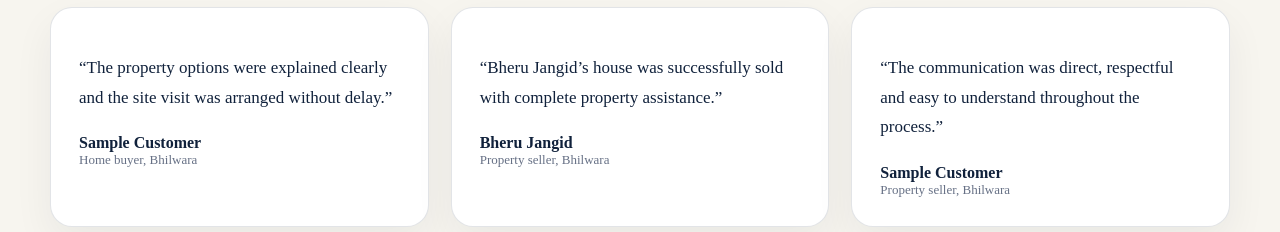
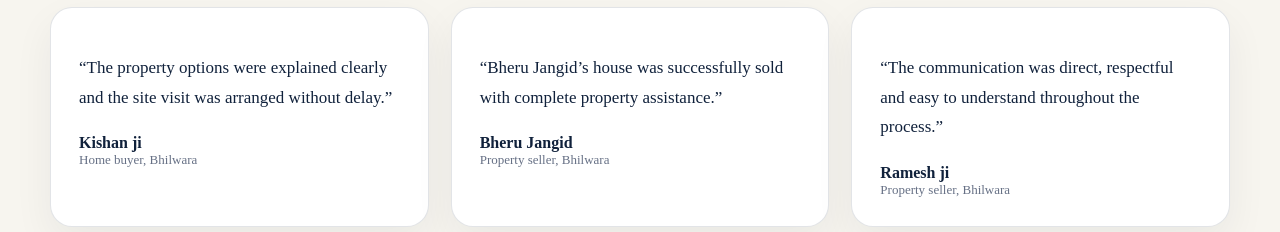
Before and after one commit to sharmaakash7800/property-website, a plain HTML site: page index.html in a window 1280 px wide. Shown: the part 3180-3412 px from the top of the page. Drawn offline with nearby package versions, Linux system fonts and the light colour scheme.

Commit message:
Update index.html

```diff
--- a/index.html
+++ b/index.html
@@ -155,9 +155,9 @@
       <div class="container">
         <div class="section-heading reveal"><span class="eyebrow">Testimonials</span><h2>Service built around trust.</h2><p>Replace these sample testimonials with verified customer feedback.</p></div>
         <div class="card-grid three-columns">
-          <blockquote class="testimonial-card reveal"><p>“The property options were explained clearly and the site visit was arranged without delay.”</p><footer><strong>Sample Customer</strong><span>Home buyer, Bhilwara</span></footer></blockquote>
+          <blockquote class="testimonial-card reveal"><p>“The property options were explained clearly and the site visit was arranged without delay.”</p><footer><strong>Kishan ji</strong><span>Home buyer, Bhilwara</span></footer></blockquote>
           <blockquote class="testimonial-card reveal"><p>“Bheru Jangid’s house was successfully sold with complete property assistance.”</p><footer><strong>Bheru Jangid</strong><span>Property seller, Bhilwara</span></footer></blockquote>
-          <blockquote class="testimonial-card reveal"><p>“The communication was direct, respectful and easy to understand throughout the process.”</p><footer><strong>Sample Customer</strong><span>Property seller, Bhilwara</span></footer></blockquote>
+          <blockquote class="testimonial-card reveal"><p>“The communication was direct, respectful and easy to understand throughout the process.”</p><footer><strong>Ramesh ji</strong><span>Property seller, Bhilwara</span></footer></blockquote>
         </div>
       </div>
     </section>
@@ -275,7 +275,7 @@
     "About us":"हमारे बारे में","Property decisions backed by local knowledge.":"स्थानीय जानकारी के आधार पर बेहतर प्रॉपर्टी निर्णय।","Shri Bheru Nath Property Dealer assists families, buyers, sellers and investors across Bhilwara. Our approach is simple: understand your needs, explain suitable choices and support you through the next practical step.":"श्री भेरू नाथ प्रॉपर्टी डीलर भीलवाड़ा में परिवारों, खरीदारों, विक्रेताओं और निवेशकों की सहायता करता है। हमारा तरीका सरल है—आपकी जरूरत समझना, सही विकल्प बताना और अगले कदम तक सहयोग देना।","Whether you are looking for a residential plot, a ready home or guidance before investing, you receive direct and transparent assistance.":"चाहे आपको आवासीय प्लॉट, तैयार मकान या निवेश से पहले सलाह चाहिए, आपको सीधी और पारदर्शी सहायता मिलती है।","Discuss Your Requirement":"अपनी जरूरत बताएँ","Listen first":"पहले आपकी बात समझें","We begin with your budget, location preference and timeline.":"हम आपके बजट, पसंदीदा स्थान और समयसीमा से शुरुआत करते हैं।","Shortlist clearly":"सही विकल्प चुनें","Only relevant options are shared so your time is respected.":"केवल उपयोगी विकल्प साझा किए जाते हैं ताकि आपका समय बचे।","Support personally":"व्यक्तिगत सहयोग","We assist with visits, discussions and the buying or selling process.":"हम विज़िट, बातचीत और खरीद-बिक्री की प्रक्रिया में सहायता करते हैं।",
     "Our services":"हमारी सेवाएँ","Complete property support in one place.":"संपूर्ण प्रॉपर्टी सहायता एक ही जगह।","Practical services designed around real buying, selling and investment needs.":"खरीद, बिक्री और निवेश की वास्तविक जरूरतों के अनुसार उपयोगी सेवाएँ।","Residential Homes":"आवासीय मकान","Family homes and ready-to-move options matched to your priorities.":"आपकी जरूरत के अनुसार पारिवारिक और रेडी-टू-मूव मकान।","Residential Plots":"आवासीय प्लॉट","Plot options in promising areas with connectivity and growth potential.":"अच्छी कनेक्टिविटी और विकास की संभावना वाले क्षेत्रों में प्लॉट।","Property Consultation":"प्रॉपर्टी परामर्श","Clear guidance based on budget, area, purpose and preferred timeline.":"बजट, क्षेत्र, उद्देश्य और समयसीमा के आधार पर स्पष्ट सलाह।","Investment Assistance":"निवेश सहायता","Support when comparing property opportunities for long-term value.":"लंबी अवधि के मूल्य के लिए प्रॉपर्टी विकल्पों की तुलना में सहायता।",
     "Property categories":"प्रॉपर्टी श्रेणियाँ","Explore options suited to your goal.":"अपने लक्ष्य के अनुसार विकल्प देखें।","These sample categories can be replaced with your current listings at any time.":"इन श्रेणियों को उपलब्ध प्रॉपर्टी लिस्टिंग से बदला जा सकता है।","For families":"परिवारों के लिए","Modern Homes":"आधुनिक मकान","Comfortable homes in well-connected residential areas.":"अच्छी कनेक्टिविटी वाले आवासीय क्षेत्रों में आरामदायक मकान।","Ask for available homes →":"उपलब्ध मकान पूछें →","For building":"निर्माण के लिए","Suitable plots for constructing your future home.":"आपके भविष्य के मकान के निर्माण के लिए उपयुक्त प्लॉट।","Ask for available plots →":"उपलब्ध प्लॉट पूछें →","For investors":"निवेशकों के लिए","Growth Opportunities":"विकास के अवसर","Property choices selected with location and future potential in mind.":"स्थान और भविष्य की संभावना को ध्यान में रखकर चुने गए विकल्प।","Discuss investment options →":"निवेश विकल्पों पर बात करें →",
-    "Service built around trust.":"विश्वास पर आधारित सेवा।","Replace these sample testimonials with verified customer feedback.":"यहाँ सत्यापित ग्राहकों की प्रतिक्रिया जोड़ी जा सकती है।","“The property options were explained clearly and the site visit was arranged without delay.”":"“प्रॉपर्टी के विकल्प स्पष्ट रूप से समझाए गए और साइट विज़िट जल्दी कराई गई।”","Sample Customer":"उदाहरण ग्राहक","Home buyer, Bhilwara":"मकान खरीदार, भीलवाड़ा","“Bheru Jangid’s house was successfully sold with complete property assistance.”":"“भेरू जांगिड़ का मकान पूरी प्रॉपर्टी सहायता के साथ सफलतापूर्वक बेचा गया।”","Bheru Jangid":"भेरू जांगिड़","“The communication was direct, respectful and easy to understand throughout the process.”":"“पूरी प्रक्रिया में बातचीत सीधी, सम्मानजनक और समझने में आसान रही।”","Property seller, Bhilwara":"प्रॉपर्टी विक्रेता, भीलवाड़ा",
+    "Service built around trust.":"विश्वास पर आधारित सेवा।","Replace these sample testimonials with verified customer feedback.":"यहाँ सत्यापित ग्राहकों की प्रतिक्रिया जोड़ी जा सकती है।","“The property options were explained clearly and the site visit was arranged without delay.”":"“प्रॉपर्टी के विकल्प स्पष्ट रूप से समझाए गए और साइट विज़िट जल्दी कराई गई।”","Kishan ji":"किशन जी","Ramesh ji":"रमेश जी","Home buyer, Bhilwara":"मकान खरीदार, भीलवाड़ा","“Bheru Jangid’s house was successfully sold with complete property assistance.”":"“भेरू जांगिड़ का मकान पूरी प्रॉपर्टी सहायता के साथ सफलतापूर्वक बेचा गया।”","Bheru Jangid":"भेरू जांगिड़","“The communication was direct, respectful and easy to understand throughout the process.”":"“पूरी प्रक्रिया में बातचीत सीधी, सम्मानजनक और समझने में आसान रही।”","Property seller, Bhilwara":"प्रॉपर्टी विक्रेता, भीलवाड़ा",
     "Frequently asked questions":"अक्सर पूछे जाने वाले प्रश्न","Helpful answers before you enquire.":"पूछताछ से पहले उपयोगी जवाब।","Still unsure? Call us and discuss your requirement directly.":"अभी भी कोई सवाल है? कॉल करके अपनी जरूरत सीधे बताएँ।","Call 97839 90705":"97839 90705 पर कॉल करें","Which areas do you cover?":"आप किन क्षेत्रों में सेवा देते हैं?","We primarily assist customers looking for property opportunities in and around Bhilwara.":"हम मुख्य रूप से भीलवाड़ा और आसपास प्रॉपर्टी खोजने वाले ग्राहकों की सहायता करते हैं।","Can you help within a fixed budget?":"क्या आप तय बजट में मदद कर सकते हैं?","Yes. Share your approximate budget and preferred location so relevant options can be shortlisted.":"हाँ। अपना अनुमानित बजट और पसंदीदा स्थान बताएँ, ताकि उपयुक्त विकल्प चुने जा सकें।","Do you arrange property site visits?":"क्या आप साइट विज़िट कराते हैं?","Yes. Site visits can be coordinated after discussing the property type and suitable options.":"हाँ। प्रॉपर्टी का प्रकार और उपयुक्त विकल्प तय होने के बाद साइट विज़िट कराई जा सकती है।","Do you help with both buying and selling?":"क्या आप खरीद और बिक्री दोनों में मदद करते हैं?","Yes. We support customers looking to buy as well as owners interested in selling homes or plots.":"हाँ। हम खरीदारों के साथ-साथ मकान या प्लॉट बेचने वाले मालिकों की भी सहायता करते हैं।",
     "Contact us":"हमसे संपर्क करें","Tell us what kind of property you need.":"बताएँ आपको किस प्रकार की प्रॉपर्टी चाहिए।","Use the enquiry form to share your property requirement. For a faster response, you can also contact us on WhatsApp.":"अपनी प्रॉपर्टी की जरूरत बताने के लिए पूछताछ फॉर्म भरें। जल्दी जवाब के लिए WhatsApp पर भी संपर्क कर सकते हैं।","Primary contact":"मुख्य संपर्क","Additional contact":"अन्य संपर्क","Office address":"कार्यालय का पता","B Block, Shop No. 2, Om Nagar":"बी ब्लॉक, दुकान नं. 2, ओम नगर","Haled Road, Bhilwara, Rajasthan":"हलेड़ रोड, भीलवाड़ा, राजस्थान","Enquiry":"पूछताछ","Looking for a property?":"प्रॉपर्टी खोज रहे हैं?","Share your requirements and we will contact you with suitable options.":"अपनी जरूरत बताएँ, हम उपयुक्त विकल्पों के साथ आपसे संपर्क करेंगे।","Open Enquiry Form":"पूछताछ फॉर्म खोलें","Trusted local property guidance for homes, plots and investments in Bhilwara.":"भीलवाड़ा में मकान, प्लॉट और निवेश के लिए भरोसेमंद स्थानीय मार्गदर्शन।","Quick links":"त्वरित लिंक","WhatsApp":"व्हाट्सऐप","Haled Road, Bhilwara":"हलेड़ रोड, भीलवाड़ा","Social":"सोशल","Shri Bheru Nath Property Dealer. All rights reserved.":"श्री भेरू नाथ प्रॉपर्टी डीलर। सर्वाधिकार सुरक्षित।","Back to top ↑":"ऊपर जाएँ ↑"
   };
```
